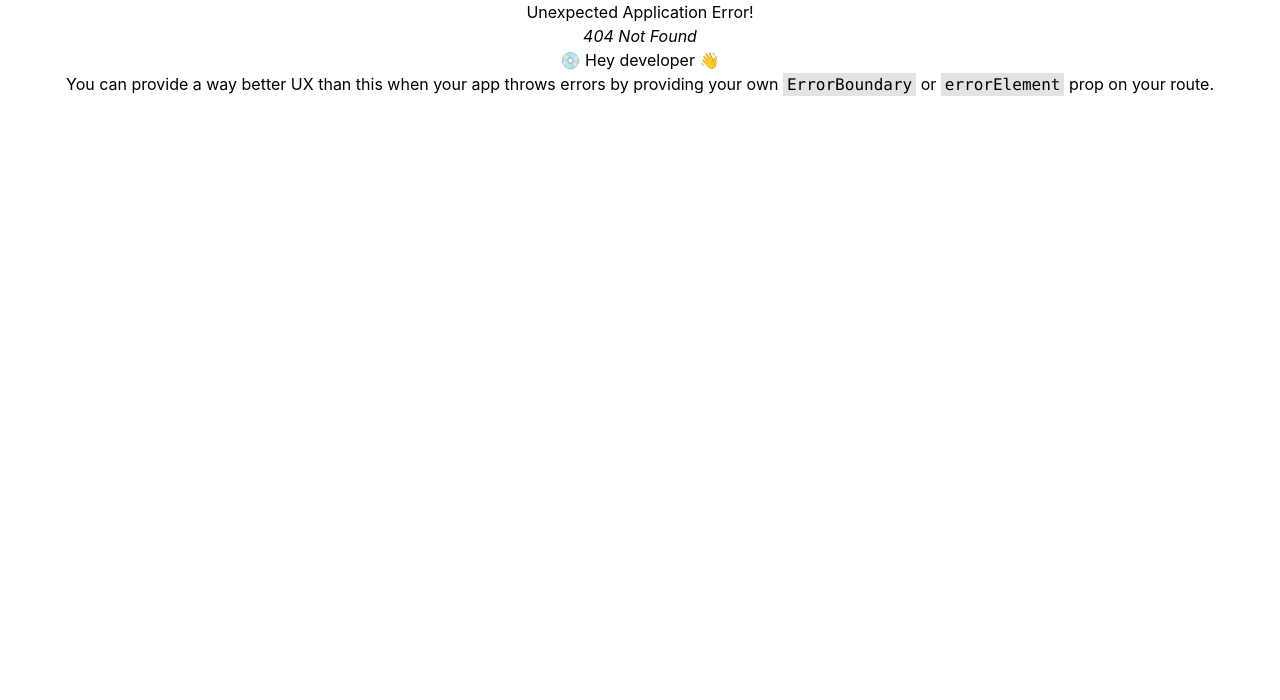
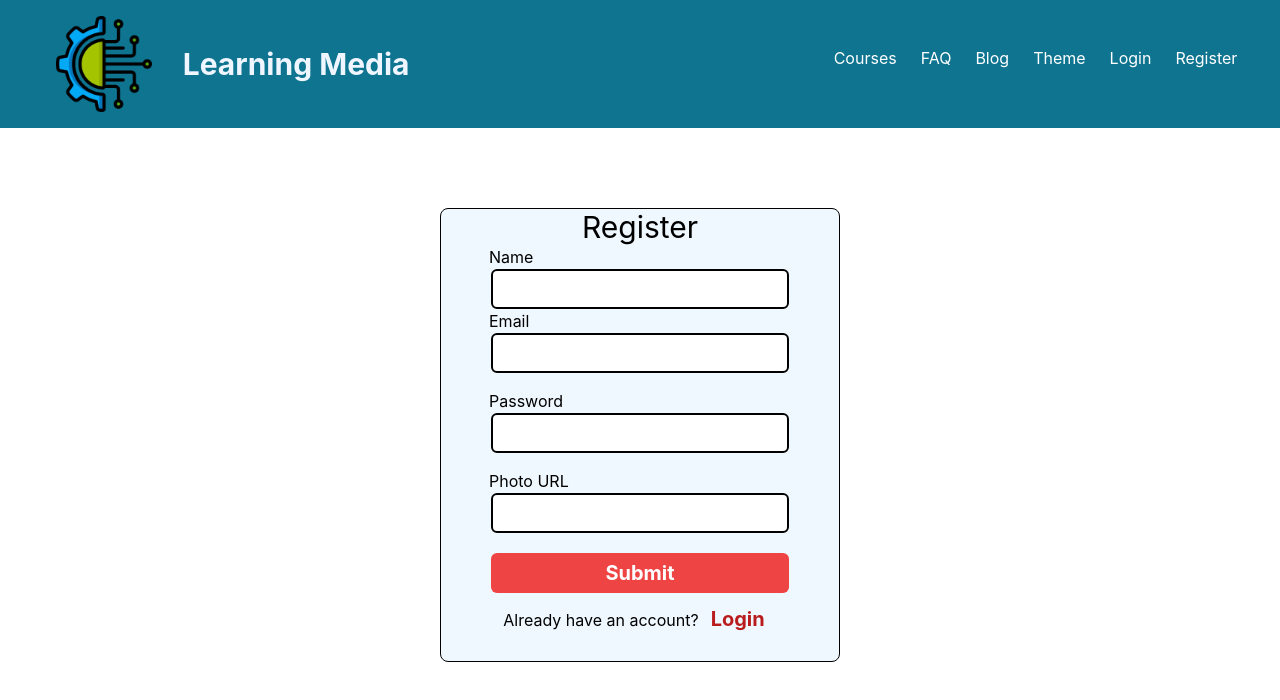
Before and after one commit to SakibHasanICE/learning-media-client, a React (Create React App) app: page /register in a window 1280 px wide. Before the commit this address had no page. Shown: the top 700 px of the page. Built offline with nearby package versions, Linux system fonts and the light colour scheme.

Commit message:
thrd commit

```diff
--- a/package.json
+++ b/package.json
@@ -6,6 +6,7 @@
     "@testing-library/jest-dom": "^5.16.5",
     "@testing-library/react": "^13.4.0",
     "@testing-library/user-event": "^13.5.0",
+    "firebase": "^9.12.1",
     "react": "^18.2.0",
     "react-dom": "^18.2.0",
     "react-helmet": "^6.1.0",
--- a/src/components/Courses/Courses.js
+++ b/src/components/Courses/Courses.js
@@ -0,0 +1,11 @@
+import React from 'react';
+
+const Courses = () => {
+    return (
+        <div>
+
+        </div>
+    );
+};
+
+export default Courses;
--- a/src/components/Header/Header.js
+++ b/src/components/Header/Header.js
@@ -4,17 +4,18 @@ import img from '../images/logo1.png'
 const Header = () => {
     return (
     <div className='bg-cyan-700 h-32 flex items-center'>
-          <img className='w-24 ml-12' src={img} alt="" />
+          <img className='w-24 ml-14' src={img} alt="" />
          <div className="flex justify-between  container mx-auto w-10/12  ">
 
 
         <h1 className="text-3xl text-blue-50 font-bold">Learning Media</h1>
       <nav>
         <Link className="mx-3 text-white" to="/">Courses</Link>
-        <Link className="mx-3 text-white" to="/quiz">FAQ</Link>
-        <Link className="mx-3 text-white" to="/statistics">Blog</Link>
+        <Link className="mx-3 text-white" to="/faq">FAQ</Link>
+        <Link className="mx-3 text-white" to="/blog">Blog</Link>
         <Link className="mx-3 text-white" to="/blog">Theme</Link>
-        <Link className="mx-3 text-white" to="/blog">Login</Link>
+        <Link className="mx-3 text-white" to="/login">Login</Link>
+        <Link className="mx-3 text-white" to="/register">Register</Link>
       </nav>
       </div>
 
--- a/src/components/Login/Login.js
+++ b/src/components/Login/Login.js
@@ -0,0 +1,22 @@
+import React from 'react';
+import { Link } from 'react-router-dom';
+import './login.css'
+const Login = () => {
+    return (
+        <div className='form-container h-fit container mx-auto'>
+            <h2 className='text-3xl'>Login</h2>
+            <form className=''>
+                <div className="form"></div>
+                <label className='block text-left ml-12' htmlFor="email">Email</label>
+                <input className='border-black border-2 p-3 rounded-md w-9/12 h-10' type="email"  name="email" required/>
+                <label className='block mt-4 text-left ml-12' htmlFor="email">Password</label>
+                <input className='border-black p-2  rounded-md border-2 w-9/12 h-10' type="password"  name="password" required/>
+                <button className='block w-9/12 rounded-md bg-red-500 mx-auto mt-5 h-10 text-white font-bold text-xl' type="submit">Submit</button>
+                <p className='mt-3 text-md mb-7'>New to Learning media <Link className="mx-3 text-red-700 font-bold text-xl" to="/register">Register</Link></p>
+
+            </form>
+        </div>
+    );
+};
+
+export default Login;
--- /dev/null
+++ b/src/components/Login/login.css
@@ -0,0 +1,7 @@
+.form-container{
+    background-color: aliceblue;
+    border: 1px solid black;
+    border-radius: 8px;
+    width: 25rem;
+    margin-top: 5rem;
+}
--- /dev/null
+++ b/src/components/Register/Register.css
@@ -0,0 +1,7 @@
+.form-container{
+    background-color: aliceblue;
+    border: 1px solid black;
+    border-radius: 8px;
+    width: 25rem;
+    margin-top: 5rem;
+}
--- /dev/null
+++ b/src/components/Register/Register.js
@@ -0,0 +1,30 @@
+import React from 'react';
+import { Link } from 'react-router-dom';
+import './Register.css'
+const Register = () => {
+    return (
+        <div className='form-container h-fit container mx-auto'>
+        <h2 className='text-3xl'>Register</h2>
+        <form className=''>
+            <div className="form"></div>
+            <label className='block text-left ml-12' htmlFor="name">Name</label>
+            <input className='border-black border-2 p-3 rounded-md w-9/12 h-10' type="name"  name="name" required/>
+
+            <label className='block text-left ml-12' htmlFor="email">Email</label>
+            <input className='border-black border-2 p-3 rounded-md w-9/12 h-10' type="email"  name="email" required/>
+
+            <label className='block mt-4 text-left ml-12' htmlFor="password">Password</label>
+            <input className='border-black border-2 p-3 rounded-md w-9/12 h-10' type="password"  name="password" required/>
+
+            <label className='block mt-4 text-left ml-12' htmlFor="url">Photo URL</label>
+            <input className='border-black p-2 rounded-md border-2 w-9/12 h-10' type="url"  name="url"/>
+
+            <button className='block w-9/12 rounded-md bg-red-500 mx-auto mt-5 h-10 text-white font-bold text-xl' type="submit">Submit</button>
+
+            <p className='mt-3 text-md mb-7'>Already have an account?<Link className="mx-3 text-red-700 font-bold text-xl" to="/login">Login</Link></p>
+        </form>
+    </div>
+    );
+};
+
+export default Register;
--- /dev/null
+++ b/src/firebase/firebase.config.js
@@ -0,0 +1,18 @@
+// Import the functions you need from the SDKs you need
+import { initializeApp } from "firebase/app";
+// TODO: Add SDKs for Firebase products that you want to use
+// https://firebase.google.com/docs/web/setup#available-libraries
+
+// Your web app's Firebase configuration
+const firebaseConfig = {
+  apiKey: "AIzaSyA_MpZfAXVQ4uWWCWAnh2Avgfi3uZNSJfs",
+  authDomain: "learning-media-74b97.firebaseapp.com",
+  projectId: "learning-media-74b97",
+  storageBucket: "learning-media-74b97.appspot.com",
+  messagingSenderId: "981977910967",
+  appId: "1:981977910967:web:bb21c91b2f8b1845418732"
+};
+
+// Initialize Firebase
+const app = initializeApp(firebaseConfig);
+export default app;
```
Also changed, not shown: src/App.js (+12 -1 lines), 1 other file (tests, documents, lock files or other folders).
